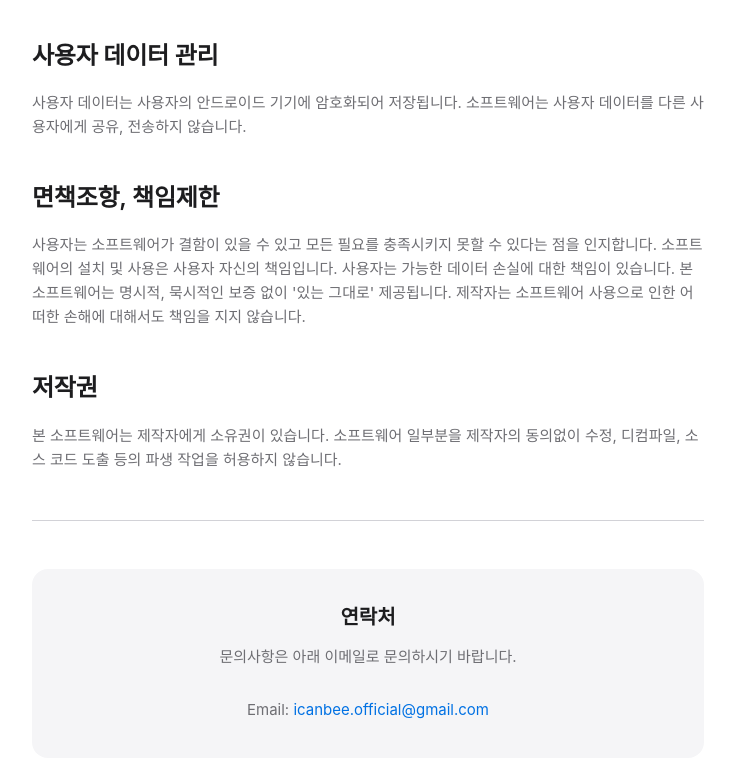
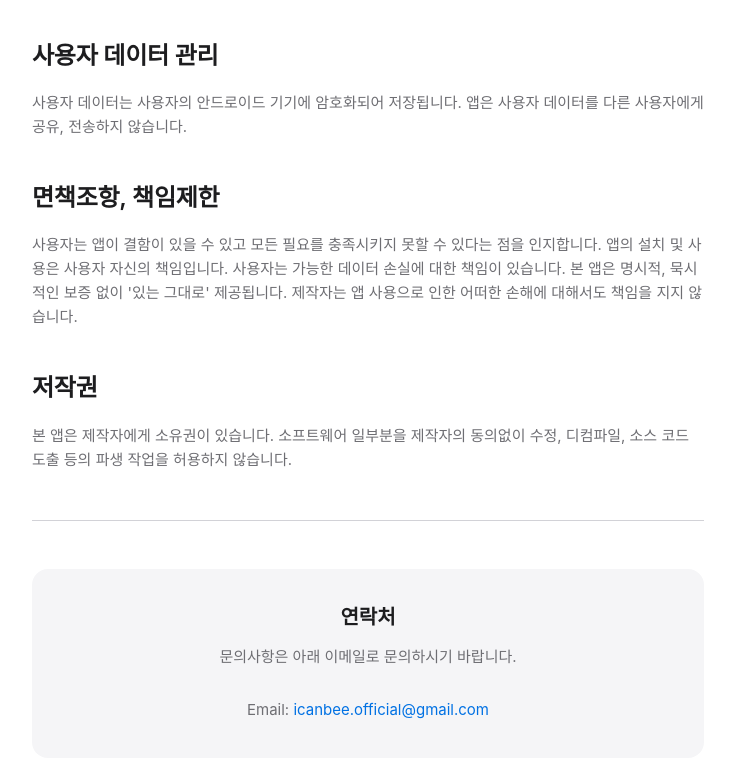
Before and after one commit to HYUNJUNEPARK/policy-web, a plain HTML site: page beguard.html in a window 1280 px wide. Shown: the part 1027-1788 px from the top of the page, without its empty margins (272-1007 px from the left). Drawn offline with Linux system fonts and the light colour scheme.

```diff
--- a/beguard.html
+++ b/beguard.html
@@ -31,17 +31,17 @@
 
     <section class="section">
       <h2>사용자 데이터 관리</h2>
-      <p>사용자 데이터는 사용자의 안드로이드 기기에 암호화되어 저장됩니다. 소프트웨어는 사용자 데이터를 다른 사용자에게 공유, 전송하지 않습니다.</p>
+      <p>사용자 데이터는 사용자의 안드로이드 기기에 암호화되어 저장됩니다. 앱은 사용자 데이터를 다른 사용자에게 공유, 전송하지 않습니다.</p>
     </section>
 
     <section class="section">
       <h2>면책조항, 책임제한</h2>
-      <p>사용자는 소프트웨어가 결함이 있을 수 있고 모든 필요를 충족시키지 못할 수 있다는 점을 인지합니다. 소프트웨어의 설치 및 사용은 사용자 자신의 책임입니다. 사용자는 가능한 데이터 손실에 대한 책임이 있습니다. 본 소프트웨어는 명시적, 묵시적인 보증 없이 '있는 그대로' 제공됩니다. 제작자는 소프트웨어 사용으로 인한 어떠한 손해에 대해서도 책임을 지지 않습니다.</p>
+      <p>사용자는 앱이 결함이 있을 수 있고 모든 필요를 충족시키지 못할 수 있다는 점을 인지합니다. 앱의 설치 및 사용은 사용자 자신의 책임입니다. 사용자는 가능한 데이터 손실에 대한 책임이 있습니다. 본 앱은 명시적, 묵시적인 보증 없이 '있는 그대로' 제공됩니다. 제작자는 앱 사용으로 인한 어떠한 손해에 대해서도 책임을 지지 않습니다.</p>
     </section>
 
     <section class="section">
       <h2>저작권</h2>
-      <p>본 소프트웨어는 제작자에게 소유권이 있습니다. 소프트웨어 일부분을 제작자의 동의없이 수정, 디컴파일, 소스 코드 도출 등의 파생 작업을 허용하지 않습니다.</p>
+      <p>본 앱은 제작자에게 소유권이 있습니다. 소프트웨어 일부분을 제작자의 동의없이 수정, 디컴파일, 소스 코드 도출 등의 파생 작업을 허용하지 않습니다.</p>
     </section>
 
     <div class="divider"></div>
```
